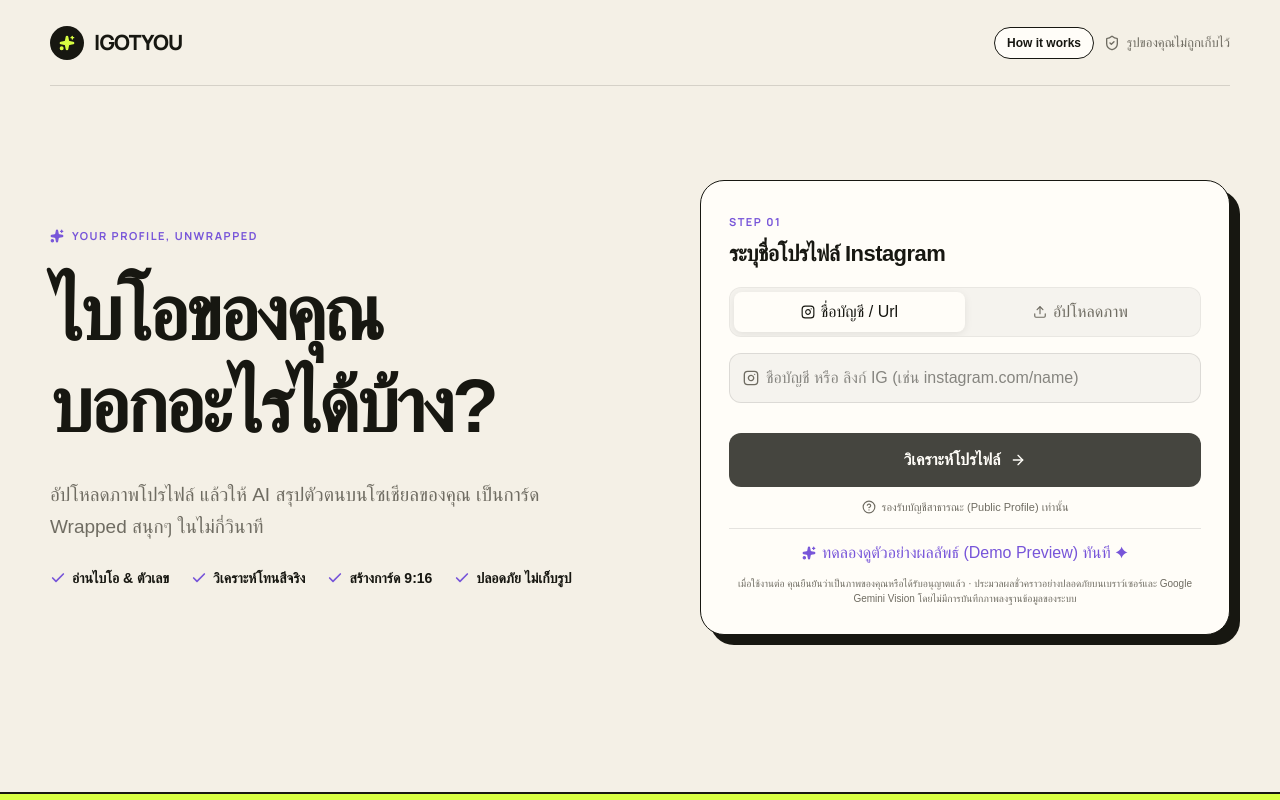
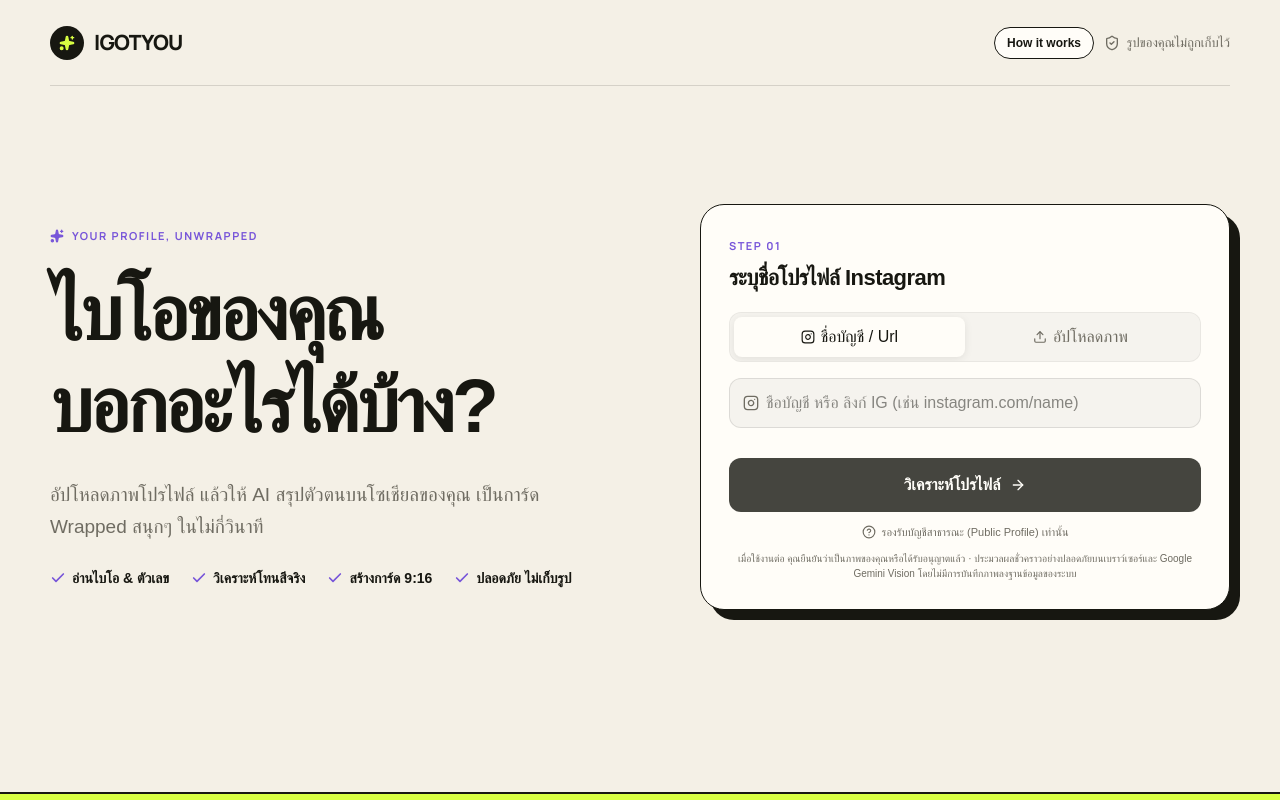
Before and after one commit to Supanat-hub/IGOTYOU, a React (Vite) app: page / in a window 1280 px wide. Shown: the top 800 px of the page. Built offline with nearby package versions, Linux system fonts and the light colour scheme; a web font is replaced by a local one.

Commit message:
chore: remove demo preview button and demo routes

```diff
--- a/src/App.tsx
+++ b/src/App.tsx
@@ -62,14 +62,6 @@ export default function App() {
         if (hash.includes("beta")) {
           setShowBetaBanner(true);
         }
-        if (hash === "#demo") {
-          setResult(PRESETS.cafe);
-          setHasResult(true);
-          hasResultRef.current = true;
-          setCurrentRoute("result");
-          window.scrollTo(0, 0);
-          return;
-        }
         if (hash === "#wrapped") {
           if (!hasResult && !isAnalyzing && !hasResultRef.current && !isAnalyzingRef.current) {
             window.location.hash = "";
@@ -99,13 +91,6 @@ export default function App() {
   // Initial check on mount
   useEffect(() => {
     const hash = window.location.hash.toLowerCase();
-    if (hash === "#demo") {
-      setResult(PRESETS.cafe);
-      setHasResult(true);
-      hasResultRef.current = true;
-      setCurrentRoute("result");
-      return;
-    }
     if (hash === "#wrapped" && !hasResult && !isAnalyzing && !hasResultRef.current && !isAnalyzingRef.current) {
       window.location.hash = "";
       setCurrentRoute("home");
@@ -119,28 +104,6 @@ export default function App() {
       if (route === "result") window.location.hash = "wrapped";
       else if (route === "how-it-works") window.location.hash = "how-it-works";
       else window.location.hash = "";
-      window.scrollTo(0, 0);
-    };
-
-    if (typeof document !== "undefined" && "startViewTransition" in document) {
-      const transition = document.startViewTransition(() => updateDOM());
-      transition.finished.finally(() => {
-        isNavigatingRef.current = false;
-      });
-    } else {
-      updateDOM();
-      isNavigatingRef.current = false;
-    }
-  };
-
-  const handleLoadDemo = () => {
-    isNavigatingRef.current = true;
-    const updateDOM = () => {
-      setResult(PRESETS.cafe);
-      setHasResult(true);
-      hasResultRef.current = true;
-      setCurrentRoute("result");
-      window.location.hash = "wrapped";
       window.scrollTo(0, 0);
     };
 
@@ -323,7 +286,6 @@ export default function App() {
           isScrapingLoading={isScrapingLoading}
           scraperAlert={scraperAlert}
           onClearScraperAlert={() => setScraperAlert(null)}
-          onLoadDemo={handleLoadDemo}
         />
       )}
 
--- a/src/pages/HomePage.tsx
+++ b/src/pages/HomePage.tsx
@@ -34,7 +34,6 @@ interface HomePageProps {
   isScrapingLoading?: boolean;
   scraperAlert?: { message: string; allowFallback: boolean } | null;
   onClearScraperAlert?: () => void;
-  onLoadDemo?: () => void;
 }
 
 const MARQUEE_ITEMS = [
@@ -62,7 +61,6 @@ export default function HomePage({
   isScrapingLoading = false,
   scraperAlert = null,
   onClearScraperAlert,
-  onLoadDemo,
 }: HomePageProps) {
   const fileInput = useRef<HTMLInputElement>(null);
   const [activeTab, setActiveTab] = useState<"username" | "upload">("username");
@@ -325,19 +323,6 @@ export default function HomePage({
             </div>
           )}
 
-          {onLoadDemo && (
-            <div className="flex items-center justify-center mt-3 pt-3 border-t border-black/10 dark:border-white/10">
-              <button
-                type="button"
-                onClick={onLoadDemo}
-                className="inline-flex items-center gap-1.5 text-xs font-bold text-purple hover:underline cursor-pointer transition-opacity hover:opacity-85"
-              >
-                <Sparkles className="w-3.5 h-3.5 fill-purple text-purple" />
-                <span>ทดลองดูตัวอย่างผลลัพธ์ (Demo Preview) ทันที ✦</span>
-              </button>
-            </div>
-          )}
-
           <p className="consent text-[11px] text-muted text-center mt-3 leading-relaxed">
             เมื่อใช้งานต่อ คุณยืนยันว่าเป็นภาพของคุณหรือได้รับอนุญาตแล้ว · ประมวลผลชั่วคราวอย่างปลอดภัยบนเบราว์เซอร์และ Google Gemini Vision โดยไม่มีการบันทึกภาพลงฐานข้อมูลของระบบ
           </p>
```
